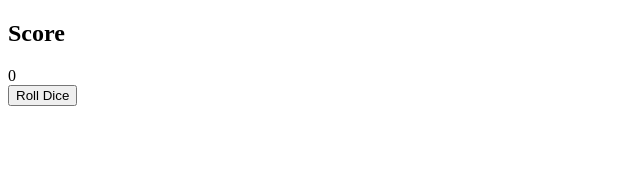
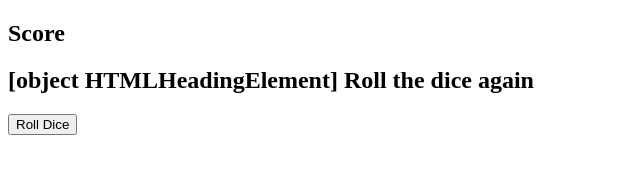
Before and after one commit to fresa21/week3dicechallenge, a plain HTML site: page index.html in a window 1280 px wide. Both pictures are taken after a click on the button "Roll Dice". Shown: the whole page, without its empty margins (0-640 px from the left). Drawn offline with Linux system fonts and the light colour scheme.

Commit message:
adjustments for result

```diff
--- a/app.js
+++ b/app.js
@@ -1,22 +1,21 @@
+const button = document.getElementById("button")
 let score = 0;
-const button = document.getElementById("button")
+let result = document.getElementById("result")
 
-const diceRoll = () => {
-     Math.floor(Math.random)*6 + 1;
- }
+button.addEventListener ("click", () => {
 
- let result = score += diceRoll;
-button.addEventListener (click, () => {
+        let roll = Math.floor(Math.random)*6 + 1;
+         score += roll;
 
-    if (result == 1) {
-        console.log("You have lost the game")
+    if (roll == 1) {
+        result.textContent = `${result}You have lost the game`;
 
-        }else if (result > 1 && result < 20) {
-            console.log ("Congratulations! You have won")
+        }else if (score >= 20) {
+            result.textContent = `${result}Congratulations! You have won`;
 
         }else {
-            console.log("Roll the dice again")
+            result.textContent = `${result} Roll the dice again`;
 
             }
-            button.addEventListener('click', );
+            button.addEventListener('click',roll());
         })
--- a/index.html
+++ b/index.html
@@ -2,20 +2,19 @@
 <html lang="en">
 <head>
     <meta charset="UTF-8">
+    <meta http-equiv="X-UA-Compatible" content="IE=edge">
     <meta name="viewport" content="width=device-width, initial-scale=1.0">
     <rel link ="stylesheet" href="style.css">
     <title>Dice</title>
 </head>
 <body>
-<div id="container">
+<div>
 
         <h2>Score</h2>
-        <div id="result">0</div>
-        <button id="button" >Roll Dice</button>
+        <h2 id="result">0</h2>
+        <button id="button" type="button">Roll Dice</button>
         </div>
-    </div>
-
-    <script>src="app.js"</script>
+    <script src="app.js"></script>
 
 </body>
 </html>
```
